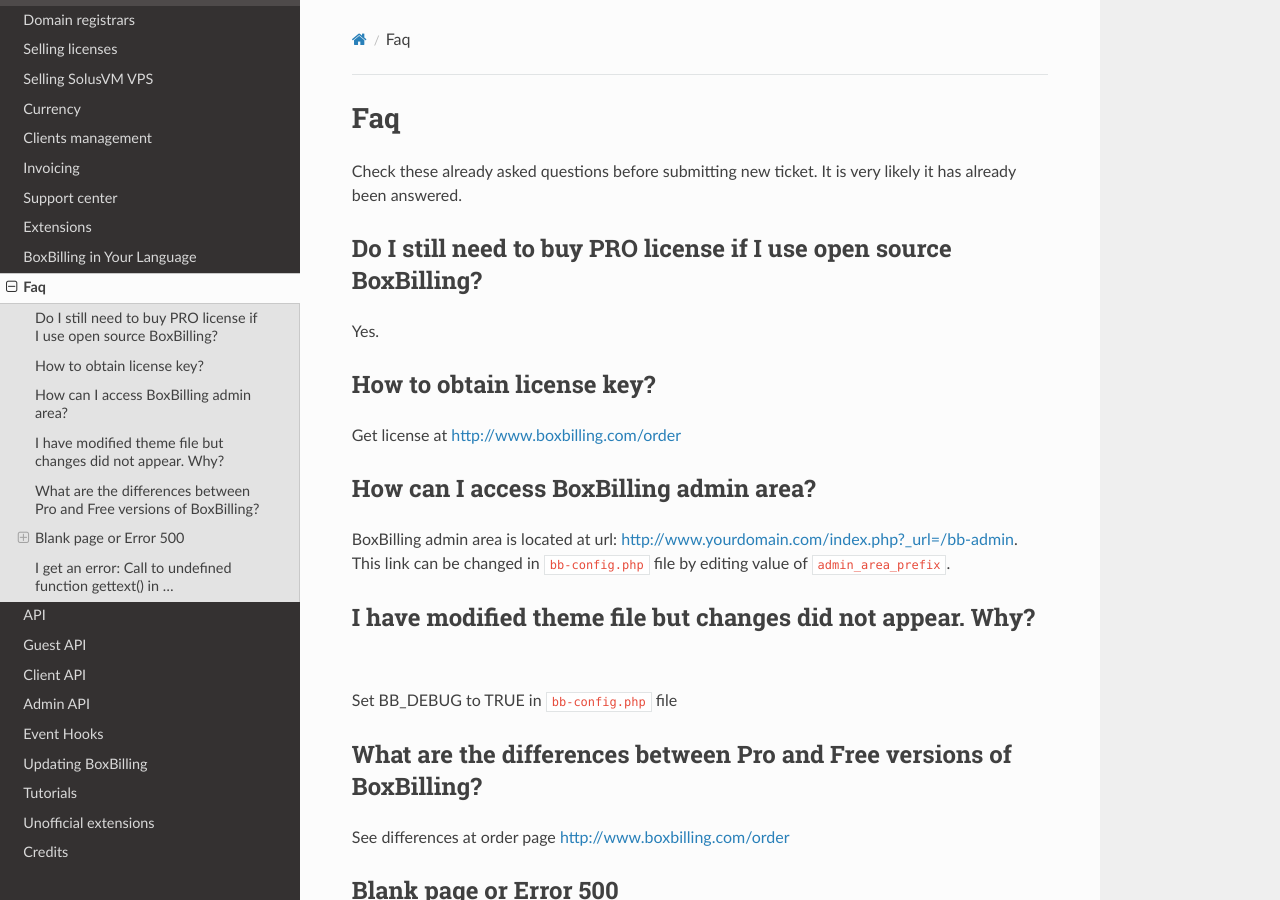
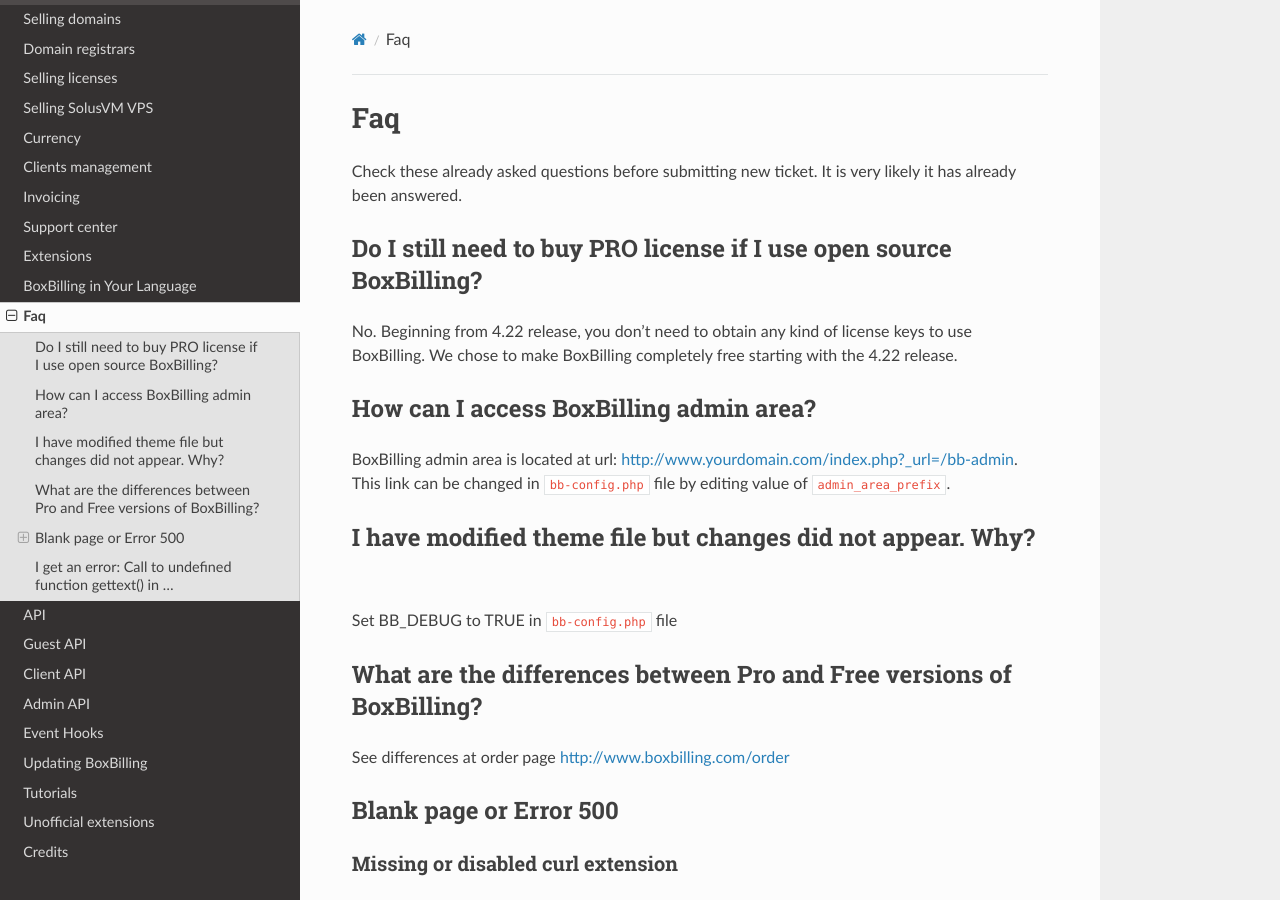
Before and after one commit to boxbilling/docs, a Sphinx documentation site: the page built from docs/reference/faq.rst, in a window 1280 px wide and 900 px high. Built offline with Sphinx 7.4.7 and the Read the Docs theme 2.0.0, drawn with Linux system fonts in a browser that asks for light colours.

Commit message:
Update faq.rst

```diff
--- a/docs/reference/faq.rst
+++ b/docs/reference/faq.rst
@@ -9,12 +9,7 @@
 Do I still need to buy PRO license if I use open source BoxBilling?
 ----------------------------------------------------------------------------
 
-Yes.
-
-How to obtain license key?
-----------------------------------------------------------------------------
-
-Get license at http://www.boxbilling.com/order
+No. Beginning from 4.22 release, you don't need to obtain any kind of license keys to use BoxBilling. We chose to make BoxBilling completely free starting with the 4.22 release.
 
 How can I access BoxBilling admin area?
 ----------------------------------------------------------------------------
```
